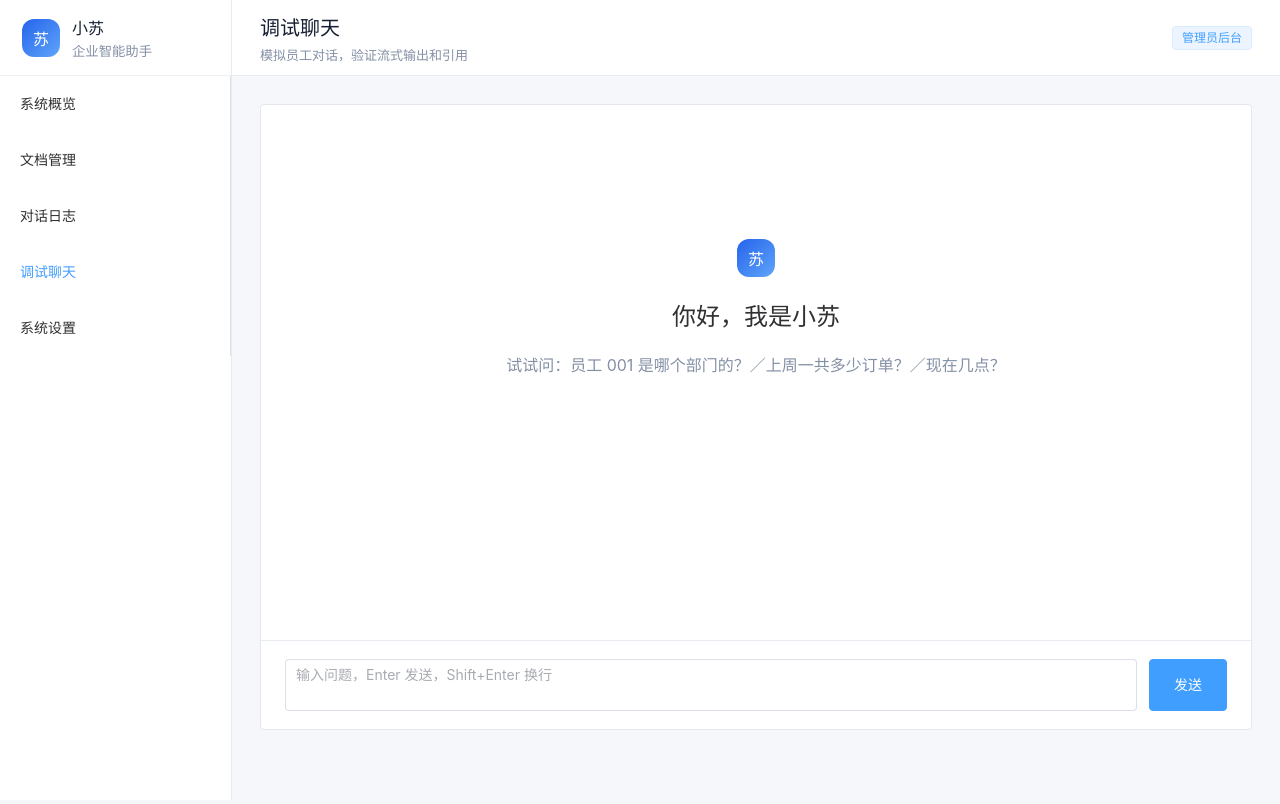
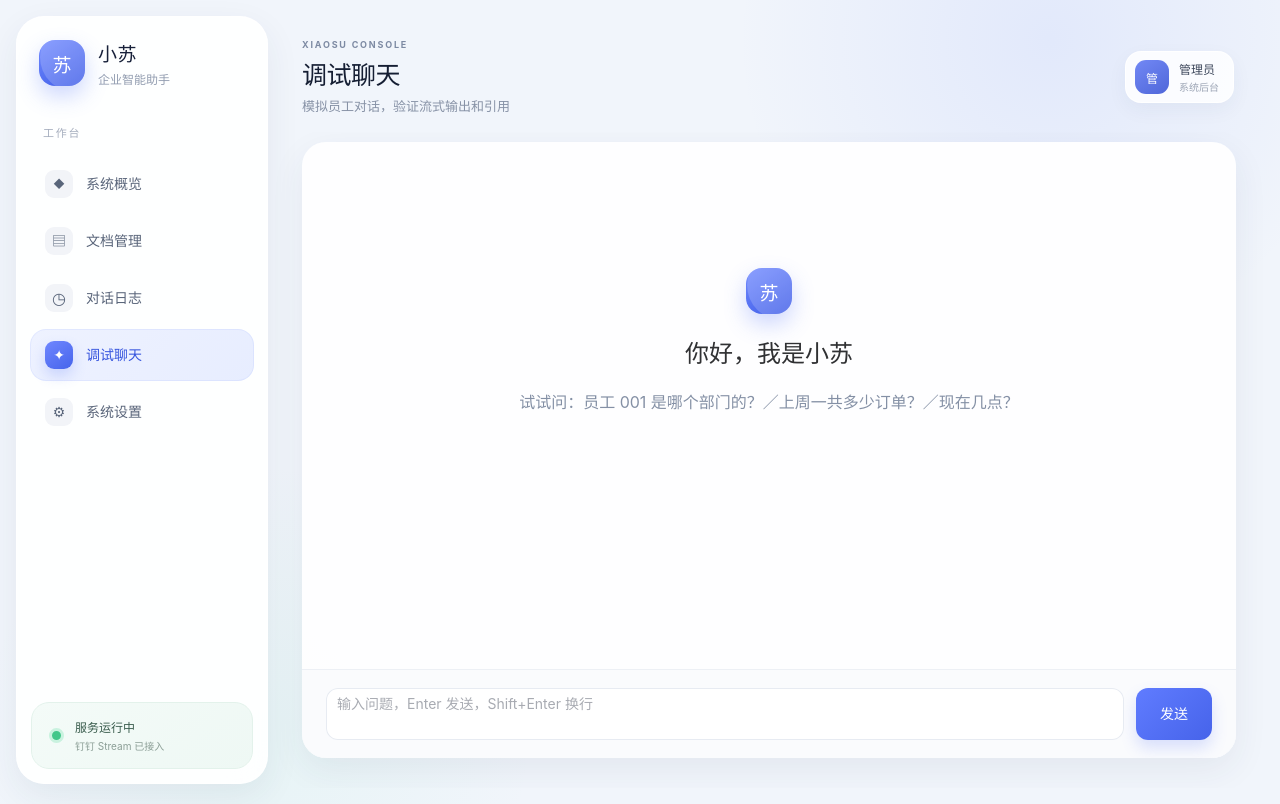
Before and after one commit to origin-mumu/xiaosu-ai-assistant, a Vue app in the folder apps/web/: page /chat in a window 1280 px wide. Built offline with nearby package versions, Linux system fonts and the light colour scheme.

Commit message:
feat(web): refresh admin console visual design

```diff
--- a/apps/web/src/App.vue
+++ b/apps/web/src/App.vue
@@ -5,27 +5,46 @@ import { RouterView, useRoute } from 'vue-router'
 const route = useRoute()
 const title = computed(() => String(route.meta.title ?? '系统概览'))
 const description = computed(() => String(route.meta.description ?? '小苏企业智能助手管理后台'))
+
+const menuItems = [
+  { path: '/dashboard', label: '系统概览', icon: 'grid' },
+  { path: '/documents', label: '文档管理', icon: 'file' },
+  { path: '/conversations', label: '对话日志', icon: 'history' },
+  { path: '/chat', label: '调试聊天', icon: 'sparkle' },
+  { path: '/settings', label: '系统设置', icon: 'setting' },
+]
 </script>
 
 <template>
   <el-container class="app-shell">
-    <el-aside width="232px" class="app-sidebar">
+    <el-aside width="252px" class="app-sidebar">
       <div class="brand">
         <span class="brand-mark">苏</span>
-        <div><strong>小苏</strong><small>企业智能助手</small></div>
+        <div class="brand-copy"><strong>小苏</strong><small>企业智能助手</small></div>
       </div>
-      <el-menu :default-active="route.path" router>
-        <el-menu-item index="/dashboard">系统概览</el-menu-item>
-        <el-menu-item index="/documents">文档管理</el-menu-item>
-        <el-menu-item index="/conversations">对话日志</el-menu-item>
-        <el-menu-item index="/chat">调试聊天</el-menu-item>
-        <el-menu-item index="/settings">系统设置</el-menu-item>
+      <div class="nav-caption">工作台</div>
+      <el-menu :default-active="route.path" router class="app-menu">
+        <el-menu-item v-for="item in menuItems" :key="item.path" :index="item.path">
+          <span class="nav-icon" :class="`nav-icon-${item.icon}`" aria-hidden="true"></span>
+          <span>{{ item.label }}</span>
+        </el-menu-item>
       </el-menu>
+      <div class="sidebar-footer">
+        <span class="status-dot"></span>
+        <div><strong>服务运行中</strong><small>钉钉 Stream 已接入</small></div>
+      </div>
     </el-aside>
     <el-container>
       <el-header class="app-header">
-        <div><h1>{{ title }}</h1><p>{{ description }}</p></div>
-        <el-tag type="primary" effect="light">管理员后台</el-tag>
+        <div class="page-heading">
+          <span class="page-kicker">XIAOSU CONSOLE</span>
+          <h1>{{ title }}</h1>
+          <p>{{ description }}</p>
+        </div>
+        <div class="admin-chip">
+          <span class="admin-avatar">管</span>
+          <div><strong>管理员</strong><small>系统后台</small></div>
+        </div>
       </el-header>
       <el-main class="app-main"><RouterView /></el-main>
     </el-container>
--- a/apps/web/src/styles/main.css
+++ b/apps/web/src/styles/main.css
@@ -1,16 +1,21 @@
 :root {
-  font-family:
-    Inter, "PingFang SC", "Microsoft YaHei", system-ui, -apple-system, BlinkMacSystemFont,
-    "Segoe UI", sans-serif;
+  font-family: Inter, "PingFang SC", "Microsoft YaHei", system-ui, -apple-system, BlinkMacSystemFont, "Segoe UI", sans-serif;
   color: #172033;
-  background: #f5f7fb;
+  background: #f1f5fb;
   font-synthesis: none;
   text-rendering: optimizeLegibility;
+  --brand: #4f6ef7;
+  --brand-dark: #3856df;
+  --text-soft: #8490a5;
+  --surface: rgba(255, 255, 255, 0.94);
+  --card-radius: 24px;
+  --soft-shadow: 0 12px 35px rgba(39, 55, 92, 0.07);
+  --el-color-primary: #4f6ef7;
+  --el-border-radius-base: 12px;
+  --el-border-radius-small: 9px;
 }
 
-* {
-  box-sizing: border-box;
-}
+* { box-sizing: border-box; }
 
 html,
 body,
@@ -20,108 +25,369 @@ body,
   margin: 0;
 }
 
-body {
-  background: #f5f7fb;
-}
+body { background: #f1f5fb; }
 
 .app-shell {
   min-height: 100vh;
+  padding: 16px;
+  background:
+    radial-gradient(circle at 82% 5%, rgba(116, 145, 255, 0.12), transparent 24%),
+    radial-gradient(circle at 20% 92%, rgba(110, 231, 183, 0.08), transparent 22%),
+    #f1f5fb;
 }
 
-.app-shell > .el-container {
-  min-width: 0;
-}
+.app-shell > .el-container { min-width: 0; }
 
 .app-sidebar {
-  background: #ffffff;
-  border-right: 1px solid #e8ebf2;
+  position: sticky;
+  top: 16px;
+  display: flex;
+  flex-direction: column;
+  height: calc(100vh - 32px);
+  overflow: hidden;
+  background: rgba(255, 255, 255, 0.92);
+  border: 1px solid rgba(255, 255, 255, 0.75);
+  border-radius: 28px;
+  box-shadow: var(--soft-shadow);
+  backdrop-filter: blur(18px);
 }
 
 .brand {
   display: flex;
-  gap: 12px;
+  gap: 13px;
   align-items: center;
-  height: 76px;
-  padding: 0 22px;
-  border-bottom: 1px solid #eef0f5;
+  min-height: 92px;
+  padding: 20px 22px;
 }
 
 .brand-mark {
+  position: relative;
   display: grid;
-  width: 38px;
-  height: 38px;
-  color: #ffffff;
-  font-weight: 700;
+  flex: 0 0 auto;
+  width: 46px;
+  height: 46px;
+  overflow: hidden;
+  color: #fff;
+  font-weight: 750;
+  font-size: 19px;
   place-items: center;
-  background: linear-gradient(135deg, #2563eb, #60a5fa);
-  border-radius: 12px;
+  background: linear-gradient(145deg, #718aff, #3d5be6);
+  border-radius: 16px;
+  box-shadow: 0 10px 22px rgba(79, 110, 247, 0.28);
 }
 
-.brand strong,
-.brand small {
-  display: block;
+.brand-mark::after {
+  position: absolute;
+  inset: -40% -55% auto auto;
+  width: 70px;
+  height: 70px;
+  background: rgba(255, 255, 255, 0.18);
+  border-radius: 50%;
+  content: "";
 }
 
-.brand small {
-  margin-top: 2px;
-  color: #8490a5;
+.brand-copy strong,
+.brand-copy small { display: block; }
+.brand-copy strong { color: #18213a; font-size: 19px; letter-spacing: 0.02em; }
+.brand-copy small { margin-top: 4px; color: #929db0; font-size: 12px; }
+
+.nav-caption {
+  padding: 15px 26px 9px;
+  color: #a5aebe;
+  font-weight: 650;
+  font-size: 11px;
+  letter-spacing: 0.16em;
+}
+
+.app-menu.el-menu {
+  padding: 4px 13px;
+  background: transparent;
+  border-right: 0;
+}
+
+.app-menu .el-menu-item {
+  gap: 13px;
+  height: 52px;
+  padding: 0 15px !important;
+  margin: 5px 0;
+  color: #59657a;
+  font-weight: 550;
+  border-radius: 16px;
+}
+
+.app-menu .el-menu-item:hover { color: var(--brand-dark); background: #f3f6ff; }
+
+.app-menu .el-menu-item.is-active {
+  color: #3554de;
+  background: linear-gradient(135deg, #eef2ff, #e7edff);
+  box-shadow: inset 0 0 0 1px rgba(79, 110, 247, 0.08);
+}
+
+.nav-icon {
+  position: relative;
+  display: grid;
+  flex: 0 0 auto;
+  width: 28px;
+  height: 28px;
+  place-items: center;
+  background: #f2f4f8;
+  border-radius: 9px;
+}
+
+.el-menu-item.is-active .nav-icon {
+  color: #fff;
+  background: linear-gradient(145deg, #6f87ff, #4664eb);
+  box-shadow: 0 7px 14px rgba(79, 110, 247, 0.22);
+}
+
+.nav-icon::before { font-size: 14px; line-height: 1; }
+.nav-icon-grid::before { content: "◆"; font-size: 11px; }
+.nav-icon-file::before { content: "▤"; }
+.nav-icon-history::before { content: "◷"; font-size: 16px; }
+.nav-icon-sparkle::before { content: "✦"; }
+.nav-icon-setting::before { content: "⚙"; }
+
+.sidebar-footer {
+  display: flex;
+  gap: 11px;
+  align-items: center;
+  padding: 15px 17px;
+  margin: auto 14px 14px;
+  background: linear-gradient(145deg, #f4fbf8, #eef8f4);
+  border: 1px solid #e3f2eb;
+  border-radius: 18px;
+}
+
+.sidebar-footer strong,
+.sidebar-footer small { display: block; }
+.sidebar-footer strong { color: #385b4c; font-size: 12px; }
+.sidebar-footer small { margin-top: 3px; color: #8b9e96; font-size: 10px; }
+
+.status-dot {
+  width: 9px;
+  height: 9px;
+  background: #42c78a;
+  border: 3px solid #c9f2df;
+  border-radius: 50%;
+  box-sizing: content-box;
 }
 
 .app-header {
   display: flex;
   align-items: center;
   justify-content: space-between;
-  height: 76px;
-  padding: 0 28px;
-  background: #ffffff;
-  border-bottom: 1px solid #e8ebf2;
+  height: auto;
+  min-height: 108px;
+  padding: 23px 30px 17px 34px;
+  background: transparent;
 }
 
-.app-header h1,
-.app-header p {
-  margin: 0;
+.page-heading h1,
+.page-heading p { margin: 0; }
+
+.page-kicker {
+  display: block;
+  margin-bottom: 5px;
+  color: #7d8aa3;
+  font-weight: 700;
+  font-size: 9px;
+  letter-spacing: 0.2em;
 }
 
-.app-header h1 {
-  font-size: 20px;
+.page-heading h1 { color: #151e33; font-size: 25px; letter-spacing: -0.02em; }
+.page-heading p { margin-top: 5px; color: #8792a6; font-size: 13px; }
+
+.admin-chip {
+  display: flex;
+  gap: 10px;
+  align-items: center;
+  padding: 8px 14px 8px 9px;
+  background: rgba(255, 255, 255, 0.82);
+  border: 1px solid rgba(255, 255, 255, 0.9);
+  border-radius: 16px;
+  box-shadow: 0 7px 20px rgba(39, 55, 92, 0.05);
 }
 
-.app-header p {
-  margin-top: 4px;
-  color: #8490a5;
-  font-size: 13px;
+.admin-avatar {
+  display: grid;
+  width: 34px;
+  height: 34px;
+  color: #fff;
+  font-weight: 700;
+  font-size: 12px;
+  place-items: center;
+  background: linear-gradient(145deg, #7288f5, #4f67d9);
+  border-radius: 11px;
 }
 
+.admin-chip strong,
+.admin-chip small { display: block; }
+.admin-chip strong { color: #3d475b; font-size: 12px; }
+.admin-chip small { margin-top: 2px; color: #9ca5b5; font-size: 10px; }
+
 .app-main {
-  padding: 28px;
+  min-width: 0;
+  padding: 10px 28px 30px 34px;
   overflow-x: hidden;
-  min-width: 0;
 }
 
-.el-descriptions__content {
-  overflow-wrap: anywhere;
+.el-card {
+  overflow: hidden;
+  background: var(--surface);
+  border: 0;
+  border-radius: var(--card-radius);
+  box-shadow: var(--soft-shadow);
 }
 
-.metric {
-  margin: 4px 0;
-  color: #172033;
-  font-weight: 700;
-  font-size: 38px;
+.el-card__header { padding: 22px 24px 16px; font-weight: 650; border-bottom: 1px solid #eef1f6; }
+.el-card__body { padding: 24px; }
+
+.el-button {
+  min-height: 38px;
+  padding-right: 18px;
+  padding-left: 18px;
+  font-weight: 600;
+  border-radius: 12px;
 }
 
-.metric-status {
-  color: #16a34a;
-  font-size: 30px;
+.el-button--primary {
+  border: 0;
+  background: linear-gradient(135deg, #607cff, #4663ea);
+  box-shadow: 0 8px 16px rgba(79, 110, 247, 0.2);
 }
 
-.metric-note {
-  margin: 0;
-  color: #8490a5;
+.el-input__wrapper,
+.el-select__wrapper,
+.el-textarea__inner { border-radius: 12px; box-shadow: 0 0 0 1px #e7ebf2 inset; }
+.el-tag { border-radius: 999px; }
+.el-alert { margin-bottom: 18px; border: 0; border-radius: 16px; }
+
+.el-table {
+  --el-table-border-color: #edf0f5;
+  --el-table-header-bg-color: #f7f9fc;
+  --el-table-row-hover-bg-color: #f8faff;
+  overflow: hidden;
+  border-radius: 16px;
 }
 
-.section-card {
-  margin-top: 20px;
+.el-table th.el-table__cell { height: 50px; color: #7c879a; font-weight: 650; }
+.el-table td.el-table__cell { height: 58px; }
+.el-drawer { overflow: hidden; border-radius: 26px 0 0 26px; }
+.el-descriptions { overflow: hidden; border-radius: 15px; }
+.el-descriptions__content { overflow-wrap: anywhere; }
+
+.metric-grid {
+  display: grid;
+  grid-template-columns: repeat(4, minmax(0, 1fr));
+  gap: 18px;
 }
+
+.metric-card {
+  position: relative;
+  min-height: 228px;
+  padding: 21px 22px;
+  overflow: hidden;
+  background: rgba(255, 255, 255, 0.95);
+  border: 1px solid rgba(255, 255, 255, 0.88);
+  border-radius: 26px;
+  box-shadow: var(--soft-shadow);
+}
+
+.metric-card::after {
+  position: absolute;
+  right: -36px;
+  bottom: -45px;
+  width: 140px;
+  height: 140px;
+  background: currentColor;
+  border-radius: 50%;
+  opacity: 0.055;
+  content: "";
+}
+
+.metric-card-blue { color: #526ff2; }
+.metric-card-violet { color: #8566e9; }
+.metric-card-orange { color: #ef8d4d; }
+.metric-card-green { color: #39aa78; }
+
+.metric-card-top { display: flex; align-items: center; justify-content: space-between; }
+
+.metric-icon {
+  display: grid;
+  width: 40px;
+  height: 40px;
+  color: currentColor;
+  font-weight: 750;
+  font-size: 14px;
+  place-items: center;
+  background: color-mix(in srgb, currentColor 11%, white);
+  border-radius: 14px;
+}
+
+.metric-badge { color: currentColor; font-weight: 700; font-size: 9px; letter-spacing: 0.12em; opacity: 0.68; }
+
+.metric {
+  margin: 24px 0 0;
+  color: #172033;
+  font-weight: 760;
+  font-size: 42px;
+  line-height: 1;
+  letter-spacing: -0.04em;
+}
+
+.metric.metric-status { color: #269669; font-size: 34px; }
+.metric-title { margin-top: 9px; color: #3d4658; font-weight: 650; font-size: 14px; }
+
+.metric-note {
+  display: flex;
+  gap: 7px;
+  align-items: center;
+  margin: 16px 0 0;
+  color: #98a1b1;
+  font-size: 11px;
+}
+
+.mini-dot { width: 5px; height: 5px; background: currentColor; border-radius: 50%; }
+.section-card { margin-top: 20px; }
+.card-heading { display: flex; align-items: center; justify-content: space-between; }
+.card-heading strong { color: #283247; font-size: 16px; }
+.card-heading p { margin: 5px 0 0; color: #99a2b2; font-weight: 400; font-size: 11px; }
+
+.health-pill {
+  display: flex;
+  gap: 7px;
+  align-items: center;
+  padding: 7px 11px;
+  color: #31835f;
+  font-weight: 600;
+  font-size: 11px;
+  background: #ecf8f2;
+  border-radius: 999px;
+}
+
+.health-pill i { width: 6px; height: 6px; background: #42c78a; border-radius: 50%; }
+
+.integration-grid {
+  display: grid;
+  grid-template-columns: repeat(4, minmax(0, 1fr));
+  gap: 12px;
+}
+
+.integration-item {
+  min-height: 110px;
+  padding: 17px 18px;
+  overflow: hidden;
+  background: #f7f9fc;
+  border: 1px solid #f0f2f6;
+  border-radius: 17px;
+}
+
+.integration-item span,
+.integration-item strong,
+.integration-item small { display: block; }
+.integration-item span { color: #939dae; font-size: 11px; }
+.integration-item strong { margin-top: 14px; overflow-wrap: anywhere; color: #354056; font-size: 14px; }
+.integration-item small { margin-top: 7px; color: #aab2bf; font-weight: 650; font-size: 8px; letter-spacing: 0.11em; }
 
 .toolbar {
   display: flex;
@@ -131,120 +397,67 @@ body {
   margin-bottom: 20px;
 }
 
-.toolbar p {
-  margin: 5px 0 0;
-  color: #8490a5;
-  font-size: 13px;
-}
-
-.filters {
-  display: flex;
-  gap: 16px;
-  align-items: center;
-}
-
-.inline-setting {
-  display: flex;
-  gap: 8px;
-}
+.toolbar strong { color: #2d374b; font-size: 16px; }
+.toolbar p { margin: 6px 0 0; color: #929cad; font-size: 12px; }
+.filters { display: flex; gap: 16px; align-items: center; }
+.inline-setting { display: flex; gap: 8px; }
 
 .source-chunk {
-  padding: 16px;
+  padding: 18px;
   margin-bottom: 14px;
   background: #f7f9fc;
   border: 1px solid #e7ebf2;
-  border-radius: 10px;
+  border-radius: 16px;
   scroll-margin-top: 20px;
 }
 
-.source-chunk.highlighted {
-  background: #eff6ff;
-  border-color: #60a5fa;
-  box-shadow: 0 0 0 3px #dbeafe;
-}
-
-.source-chunk header {
-  display: flex;
-  gap: 12px;
-  justify-content: space-between;
-  color: #2563eb;
-}
-
-.source-chunk small {
-  color: #8490a5;
-}
+.source-chunk.highlighted { background: #eff4ff; border-color: #7690f8; box-shadow: 0 0 0 4px #e5eaff; }
+.source-chunk header { display: flex; gap: 12px; justify-content: space-between; color: #4f6ef7; }
+.source-chunk small { color: #8490a5; }
 
 .source-chunk p,
-.log-detail p {
-  line-height: 1.75;
-  white-space: pre-wrap;
-}
-
-.log-detail {
-  padding: 4px 36px 18px;
-}
+.log-detail p { line-height: 1.75; white-space: pre-wrap; }
+.log-detail { padding: 8px 36px 20px; }
 
 .log-detail pre {
   max-height: 260px;
-  padding: 14px;
+  padding: 16px;
   overflow: auto;
   color: #dbeafe;
-  background: #172033;
-  border-radius: 8px;
+  background: #182137;
+  border-radius: 15px;
 }
 
-.error-text {
-  color: #dc2626;
-}
-
-.chat-card .el-card__body {
-  padding: 0;
-}
+.error-text { color: #dc2626; }
+.chat-card .el-card__body { padding: 0; }
 
 .chat-list {
-  height: calc(100vh - 265px);
+  height: calc(100vh - 273px);
   min-height: 420px;
-  padding: 24px;
+  padding: 26px;
   overflow-y: auto;
 }
 
-.chat-empty {
-  display: grid;
-  max-width: 620px;
-  margin: 110px auto 0;
-  text-align: center;
-  place-items: center;
-}
-
-.chat-empty h2 {
-  margin-bottom: 4px;
-}
-
-.chat-empty p {
-  color: #8490a5;
-}
-
-.chat-message {
-  display: flex;
-  margin-bottom: 18px;
-}
-
-.chat-message.user {
-  justify-content: flex-end;
-}
+.chat-empty { display: grid; max-width: 620px; margin: 100px auto 0; text-align: center; place-items: center; }
+.chat-empty h2 { margin-bottom: 4px; }
+.chat-empty p { color: #8490a5; }
+.chat-message { display: flex; margin-bottom: 18px; }
+.chat-message.user { justify-content: flex-end; }
 
 .bubble {
   max-width: min(760px, 82%);
-  padding: 13px 16px;
+  padding: 14px 17px;
   line-height: 1.7;
   white-space: pre-wrap;
   background: #f2f4f8;
-  border-radius: 14px;
+  border-radius: 18px 18px 18px 6px;
 }
 
 .chat-message.user .bubble {
   color: #fff;
-  background: #2563eb;
+  background: linear-gradient(135deg, #607cff, #4663ea);
+  border-radius: 18px 18px 6px;
+  box-shadow: 0 8px 18px rgba(79, 110, 247, 0.17);
 }
 
 .answer-meta {
@@ -258,52 +471,38 @@ body {
   border-top: 1px solid #dfe4ec;
 }
 
-.citation-list {
-  display: grid;
-  gap: 5px;
-  margin-top: 8px;
-}
-
-.citation-list a {
-  color: #2563eb;
-  font-size: 13px;
-  text-decoration: none;
-}
+.citation-list { display: grid; gap: 5px; margin-top: 8px; }
+.citation-list a { color: #4f6ef7; font-size: 13px; text-decoration: none; }
 
 .chat-input {
   display: flex;
   gap: 12px;
   padding: 18px 24px;
-  border-top: 1px solid #e8ebf2;
+  background: rgba(249, 250, 253, 0.75);
+  border-top: 1px solid #edf0f5;
 }
 
-.chat-input .el-button {
-  height: auto;
-  padding: 0 24px;
+.chat-input .el-button { height: auto; padding: 0 24px; }
+
+@media (max-width: 1180px) {
+  .metric-grid,
+  .integration-grid { grid-template-columns: repeat(2, minmax(0, 1fr)); }
 }
 
-@media (max-width: 720px) {
-  .app-sidebar {
-    display: none;
-  }
+@media (max-width: 820px) {
+  .app-shell { padding: 0; }
+  .app-sidebar { display: none; }
+  .app-header { padding: 20px 18px 12px; }
+  .app-main { padding: 12px 16px 24px; }
+  .admin-chip { display: none; }
+}
 
-  .app-main,
-  .app-header {
-    padding-right: 16px;
-    padding-left: 16px;
-  }
-
-  .toolbar {
-    align-items: flex-start;
-    flex-direction: column;
-  }
-
-  .chat-list {
-    height: calc(100vh - 240px);
-    padding: 14px;
-  }
-
-  .bubble {
-    max-width: 92%;
-  }
+@media (max-width: 600px) {
+  .metric-grid,
+  .integration-grid { grid-template-columns: 1fr; }
+  .metric-card { min-height: 205px; }
+  .toolbar { align-items: flex-start; flex-direction: column; }
+  .filters { width: 100%; flex-wrap: wrap; }
+  .chat-list { height: calc(100vh - 240px); padding: 14px; }
+  .bubble { max-width: 92%; }
 }
```
Also changed, not shown: apps/web/src/views/DashboardView.vue (+40 -14 lines), 2 other files (tests, documents, lock files or other folders).
